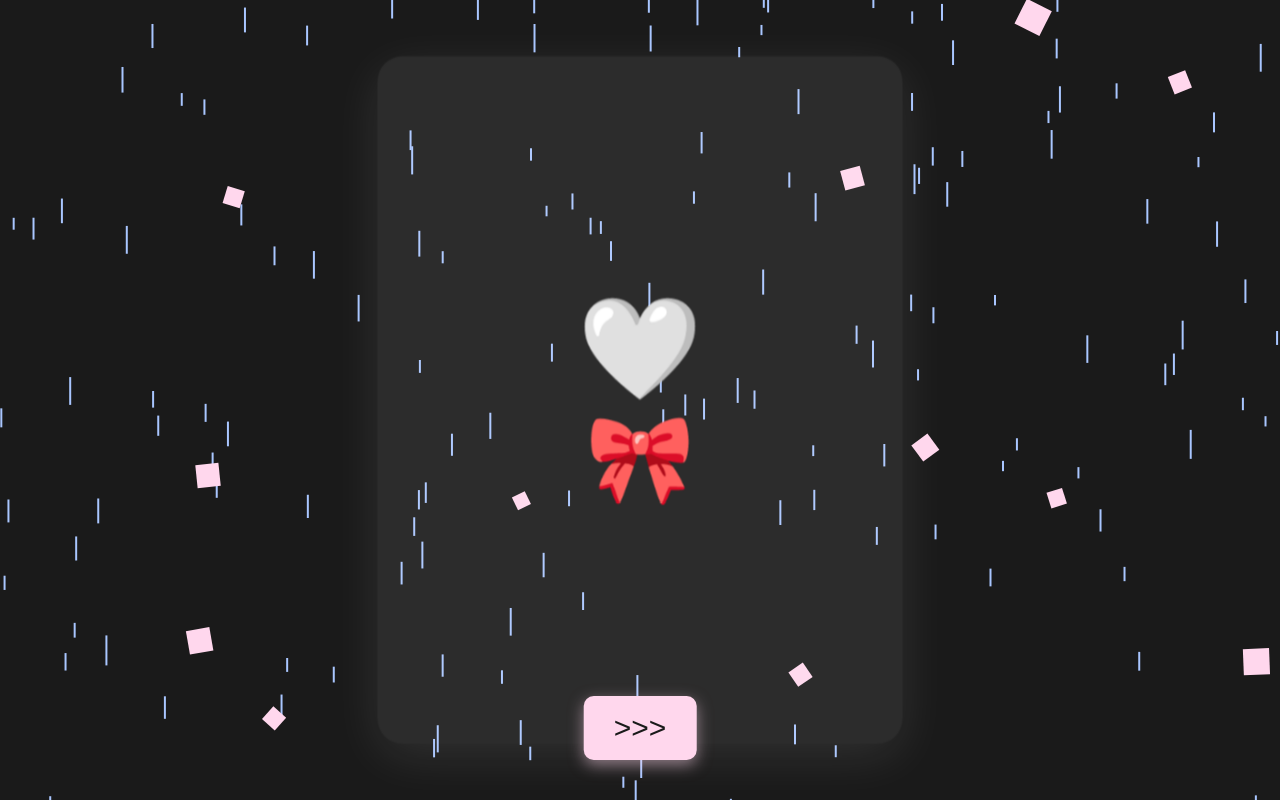
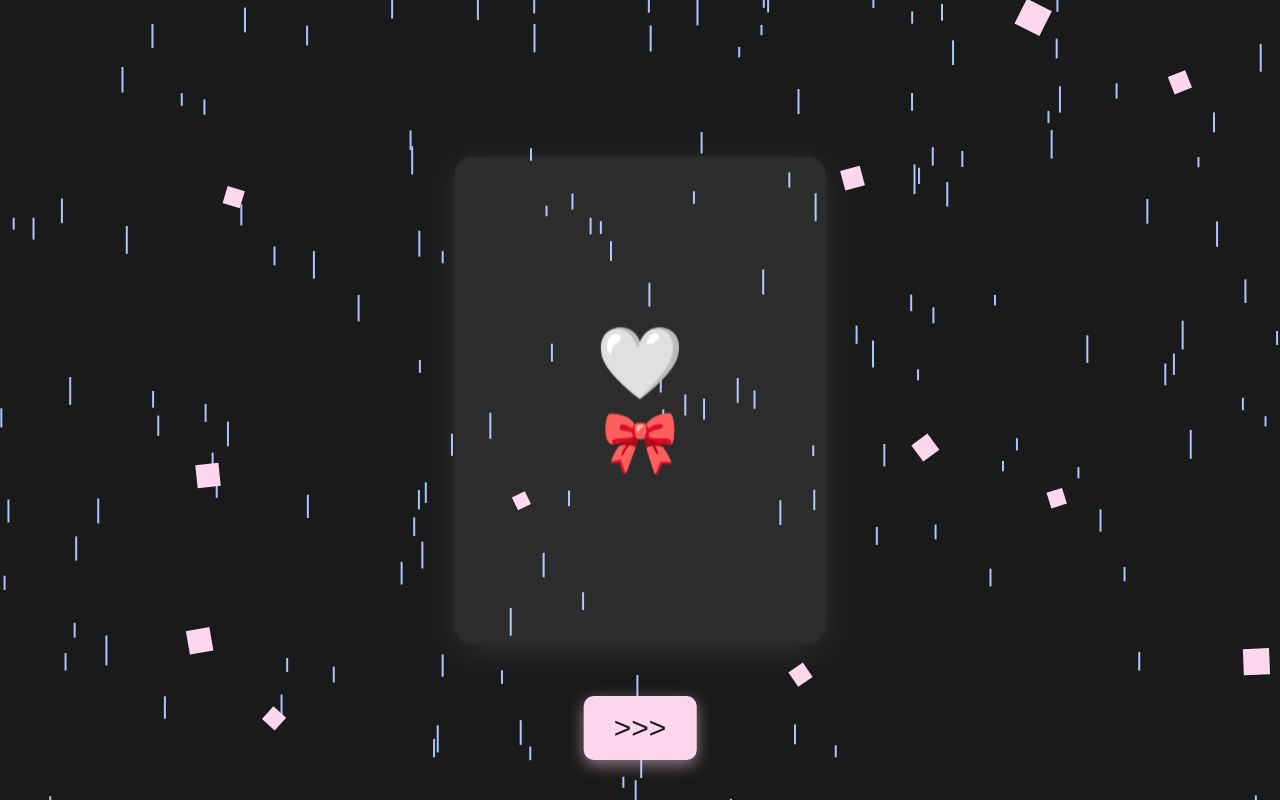
Before and after one commit to vedzzz20/bday-dias, a plain HTML site: page index.html in a window 1280 px wide. Drawn offline with Linux system fonts and the light colour scheme; a web font is replaced by a local one.

Commit message:
Update index.html

```diff
--- a/index.html
+++ b/index.html
@@ -19,22 +19,23 @@ body, html {
   position: absolute;
   top: 0;
   left: 0;
+  z-index: 0;
 }
 
-/* --- BOOK --- */
+/* ------------ BOOK FIXES (NO LOGIC CHANGED) ----------------- */
 #bookContainer {
   position: absolute;
   top: 50%;
   left: 50%;
-  transform: translate(-50%, -50%);
-  perspective: 3000px; /* FIXED */
+  transform: translate(-50%, -50%) scale(0.85); /* MEDIUM SIZE */
+  perspective: 2000px; /* CLEANER DEPTH */
   z-index: 20;
 }
 
 #book {
   width: 420px;
   height: 550px;
-  transform-style: preserve-3d; /* FIXED (MOST IMPORTANT) */
+  transform-style: preserve-3d;
   position: relative;
 }
 
@@ -58,15 +59,16 @@ body, html {
   z-index: 999;
 }
 
+/* Reduced translateZ → fixes overlapping */
 #frontCover {
-  transform: rotateY(0deg) translateZ(600px); /* FIXED */
+  transform: rotateY(0deg) translateZ(80px);
 }
 
 #backCover {
-  transform: rotateY(-180deg) translateZ(600px);
+  transform: rotateY(-180deg) translateZ(80px);
 }
 
-/* PAGES (ALL FIXED Z SPACING) */
+/* CLEAN 3D STACK — perfectly spaced */
 .page {
   position: absolute;
   width: 100%;
@@ -88,19 +90,19 @@ body, html {
   z-index: 100;
 }
 
-/* PAGE TITLES */
+/* TITLE */
 .page h2 {
   font-size: 70px;
   color: #FFD7ED;
 }
 
-/* MASSIVELY SPACED 3D STACK (NO MORE OVERLAP) */
-#page1 { transform: rotateY(180deg) translateZ(500px); }
-#page2 { transform: rotateY(180deg) translateZ(400px); }
-#page3 { transform: rotateY(180deg) translateZ(300px); }
-#page4 { transform: rotateY(180deg) translateZ(200px); }
-#page5 { transform: rotateY(180deg) translateZ(100px); }
-#page6 { transform: rotateY(180deg) translateZ(0px); }
+/* PERFECT PAGE STACK — evenly spaced */
+#page1 { transform: rotateY(180deg) translateZ(70px); }
+#page2 { transform: rotateY(180deg) translateZ(60px); }
+#page3 { transform: rotateY(180deg) translateZ(50px); }
+#page4 { transform: rotateY(180deg) translateZ(40px); }
+#page5 { transform: rotateY(180deg) translateZ(30px); }
+#page6 { transform: rotateY(180deg) translateZ(20px); }
 
 /* BUTTON */
 #nextPage {
@@ -123,6 +125,7 @@ body, html {
 #nextPage:hover {
   transform: translateX(-50%) scale(1.1);
 }
+
 </style>
 </head>
 <body>
@@ -154,7 +157,7 @@ body, html {
 <button id="nextPage">>>></button>
 
 <script>
-/* ---------- CANVAS BACKGROUND: RAIN + SPINNING BOWS ----------- */
+/* ---------- BACKGROUND (unchanged) ----------- */
 const canvas = document.getElementById('canvas');
 const ctx = canvas.getContext('2d');
 canvas.width = innerWidth;
@@ -214,7 +217,7 @@ function animate(){
 }
 animate();
 
-/* ----------- PAGE FLIP LOGIC (unchanged) ----------- */
+/* ----------- PAGE LOGIC (NOT CHANGED AT ALL) ----------- */
 const pages = [...document.querySelectorAll('.page')];
 const cover = document.getElementById('frontCover');
 
@@ -223,7 +226,7 @@ let index = -1;
 document.getElementById('nextPage').addEventListener('click', () => {
 
   if(index === -1){
-    cover.style.transform = 'rotateY(-160deg) translateZ(600px)';
+    cover.style.transform = 'rotateY(-160deg) translateZ(80px)';
     cover.style.zIndex = 0;
     index = 0;
     return;
@@ -232,12 +235,12 @@ document.getElementById('nextPage').addEventListener('click', () => {
   if(index < pages.length){
     if(index > 0){
       const old = pages[index-1];
-      old.style.transform = `rotateY(180deg) translateZ(${500-(index-1)*100}px)`;
+      old.style.transform = `rotateY(180deg) translateZ(${70-(index-1)*10}px)`;
       old.style.zIndex = 0;
     }
 
     const p = pages[index];
-    p.style.transform = 'rotateY(0deg) translateZ(600px)';
+    p.style.transform = 'rotateY(0deg) translateZ(80px)';
     p.style.zIndex = 10;
 
     index++;
@@ -245,11 +248,11 @@ document.getElementById('nextPage').addEventListener('click', () => {
   }
 
   /* Reset */
-  cover.style.transform = 'rotateY(0deg) translateZ(600px)';
+  cover.style.transform = 'rotateY(0deg) translateZ(80px)';
   cover.style.zIndex = 999;
 
   pages.forEach((p,i)=>{
-    p.style.transform = `rotateY(180deg) translateZ(${500-i*100}px)`;
+    p.style.transform = `rotateY(180deg) translateZ(${70-i*10}px)`;
     p.style.zIndex = 100;
   });
 
```
